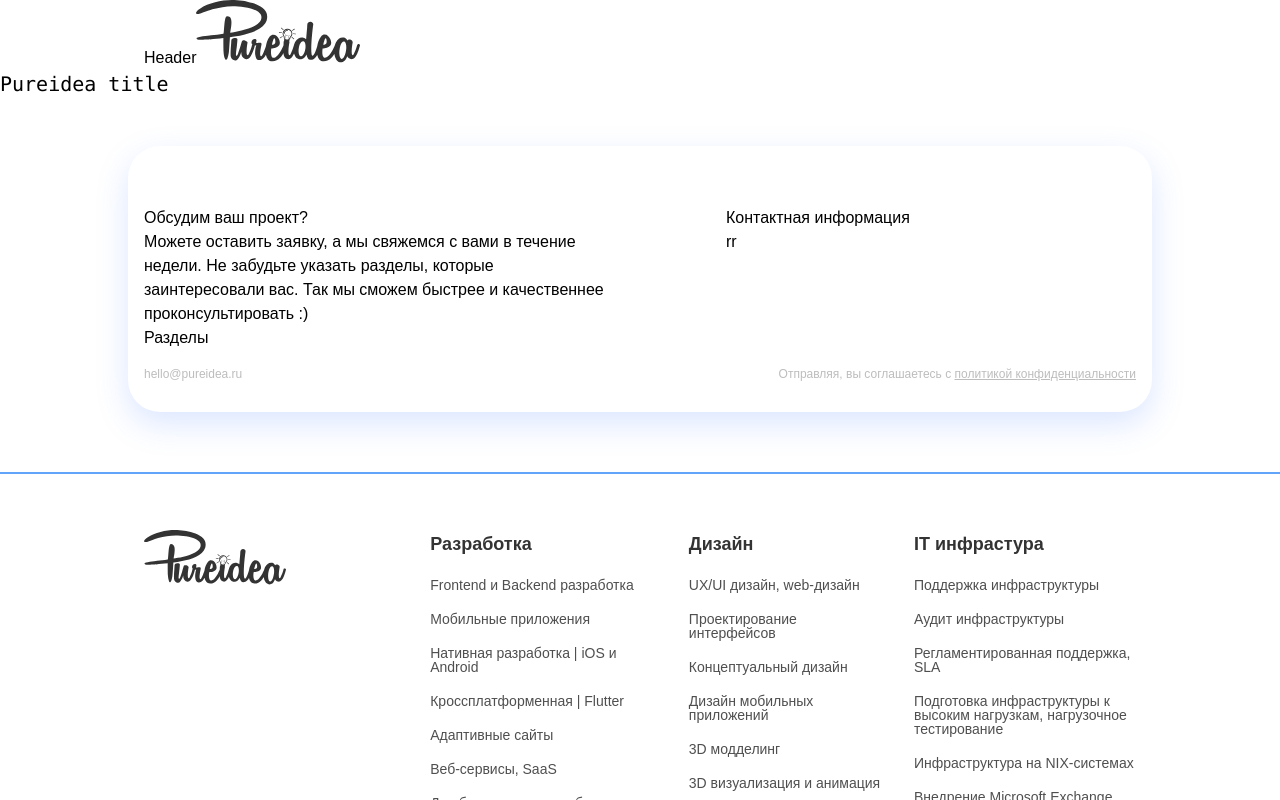
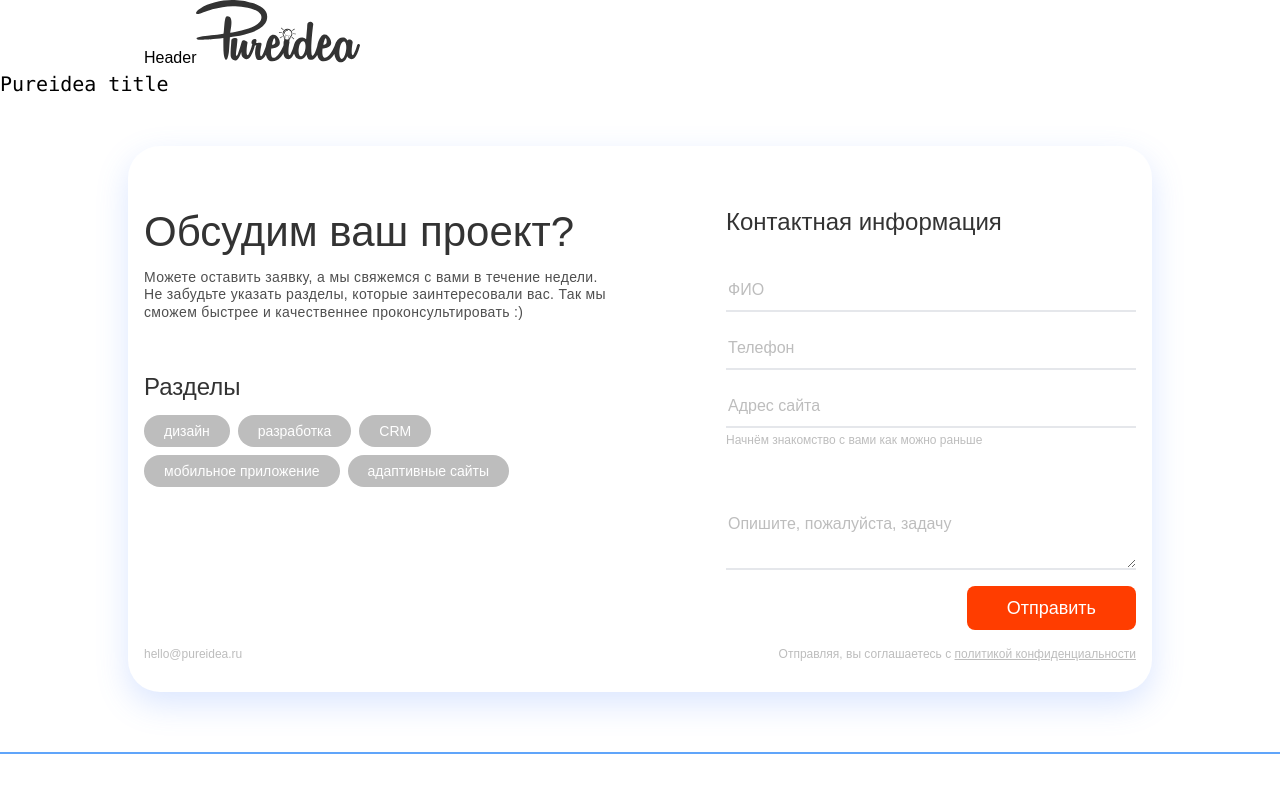
Before and after one commit to ereburg/pureidea-cra, a Next.js app: page / in a window 1280 px wide. Shown: the top 800 px of the page. Built offline with nearby package versions, Linux system fonts and the light colour scheme; a web font is replaced by a local one.

Commit message:
upd ContactForm.tsx, add tw/forms

```diff
--- a/src/components/global/contactForm/ContactForm.tsx
+++ b/src/components/global/contactForm/ContactForm.tsx
@@ -1,22 +1,135 @@
 import Link from "next/link"
 
+interface IContactsCheckboxes {
+  name: string
+  id: number
+  checked?: boolean
+}
+
 export default function ContactForm(): JSX.Element {
+  const checkboxes: IContactsCheckboxes[] = [
+    {
+      id: 1,
+      name: `дизайн`,
+    },
+    {
+      id: 2,
+      name: `разработка`,
+    },
+    {
+      id: 3,
+      name: `CRM`,
+    },
+    {
+      id: 4,
+      name: `мобильное приложение`,
+    },
+    {
+      id: 5,
+      name: `адаптивные сайты`,
+    },
+  ]
+
   return (
     <section className="pt-12 pb-15">
       <div className="container pt-15 pb-7.5 rounded-[32px] shadow-contacts">
         <div className="max-w-[1080px] mx-auto flex flex-wrap justify-between gap-4">
           <div className="flex-[470px] flex-grow-0">
-            <h2>Обсудим ваш проект?</h2>
-            <p>
+            <h2 className="text-[2.625rem] text-grey leading-tight font-medium">
+              Обсудим ваш проект?
+            </h2>
+            <p className="mt-2.5 text-sm leading-tight text-grey-2 tracking-wide">
               Можете оставить заявку, а мы свяжемся с вами в течение недели. Не
               забудьте указать разделы, которые заинтересовали вас. Так мы
               сможем быстрее и качественнее проконсультировать :)
             </p>
-            <h3>Разделы</h3>
+            <h3 className="mt-12.5 font-medium text-2xl text-grey">Разделы</h3>
+            <div className="mt-3 flex flex-wrap gap-2">
+              {checkboxes.map((d) => (
+                <label
+                  className="inline-flex items-center text-sm group"
+                  key={d.id}
+                  htmlFor={d.name}
+                >
+                  <input
+                    className="peer sr-only"
+                    type="checkbox"
+                    value={d.name}
+                    id={d.name}
+                  />
+                  <span className="rounded-[2rem] bg-grey-4 group-focus-within:bg-grey-3 peer-checked:bg-accent-red text-white py-1.5 px-5">
+                    {d.name}
+                  </span>
+                </label>
+              ))}
+            </div>
           </div>
           <div className="flex-[410px] flex-grow-0">
-            <h3>Контактная информация</h3>
-            <form action="">rr</form>
+            <h3 className="font-medium text-2xl text-grey">
+              Контактная информация
+            </h3>
+            <form className="mt-8 grid gap-4 text-grey-4 text-sm" action="">
+              <p>
+                <label htmlFor="username">
+                  <input
+                    id="username"
+                    name="username"
+                    className="mt-0 block w-full px-0.5 border-0 border-b-2 border-gray-200 placeholder-grey-4 text-grey-2 focus:ring-0 focus:border-accent-red"
+                    type="text"
+                    placeholder="ФИО"
+                    required
+                  />
+                </label>
+              </p>
+              <p>
+                <label htmlFor="phone">
+                  <input
+                    id="phone"
+                    name="phone"
+                    className="mt-0 block w-full px-0.5 border-0 border-b-2 border-gray-200 placeholder-grey-4 text-grey-2 focus:ring-0 focus:border-accent-red"
+                    type="text"
+                    inputMode="tel"
+                    placeholder="Телефон"
+                    required
+                  />
+                </label>
+              </p>
+              <p>
+                <label htmlFor="website">
+                  <input
+                    id="website"
+                    name="website"
+                    className="mt-0 block w-full px-0.5 border-0 border-b-2 border-gray-200 placeholder-grey-4 text-grey-2 focus:ring-0 focus:border-accent-red"
+                    type="text"
+                    inputMode="url"
+                    placeholder="Адрес сайта"
+                    required
+                  />
+                </label>
+                <span className="block text-xs mt-1">
+                  Начнём знакомство с вами как можно раньше
+                </span>
+              </p>
+              <p className="mt-10">
+                <label htmlFor="message">
+                  <textarea
+                    id="message"
+                    name="message"
+                    className="mt-0 block w-full px-0.5 border-0 border-b-2 border-gray-200 placeholder-grey-4 text-grey-2 focus:ring-0 focus:border-accent-red"
+                    placeholder="Опишите, пожалуйста, задачу"
+                    rows={2}
+                  />
+                </label>
+              </p>
+              <p className="text-right">
+                <button
+                  className="inline-block px-10 py-2 text-white text-lg font-medium bg-accent-red rounded-lg"
+                  type="submit"
+                >
+                  Отправить
+                </button>
+              </p>
+            </form>
           </div>
           <div className="flex justify-between text-grey-4 text-xs font-normal w-full">
             <p>
--- a/tailwind.config.js
+++ b/tailwind.config.js
@@ -14,11 +14,16 @@ module.exports = {
         7.5: "1.875rem",
         15: "3.75rem",
       },
+      margin: {
+        12.5: "3.125rem",
+        13: "3.25rem",
+      },
       fontFamily: {
         body: ['"Fira Sans Condensed"', "sans-serif"],
       },
       fontSize: {
         inherit: "inherit",
+        "4.5xl": "2.75rem",
       },
       colors: {
         grey: {
@@ -32,6 +37,9 @@ module.exports = {
         },
         text: {
           DEFAULT: "#141926",
+        },
+        accent: {
+          red: "#FF3D00",
         },
       },
       gridTemplateColumns: {
```
